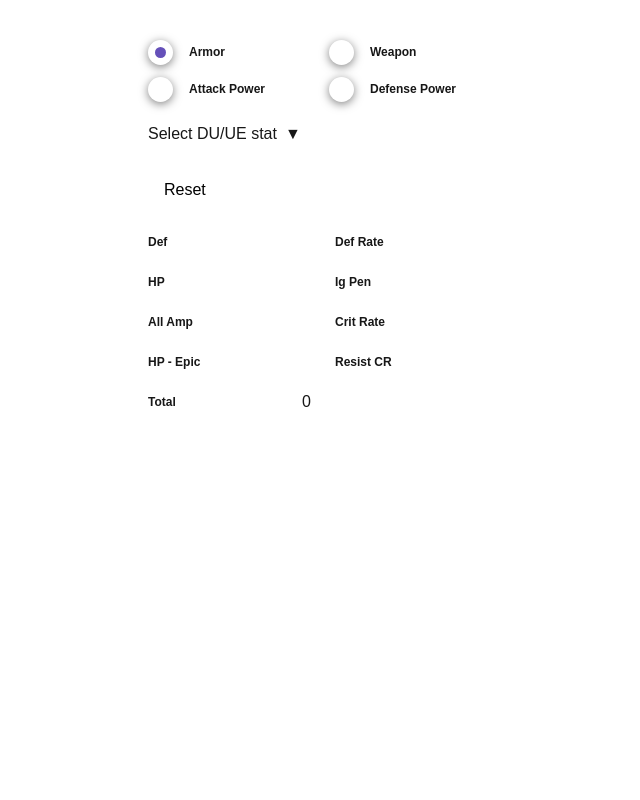
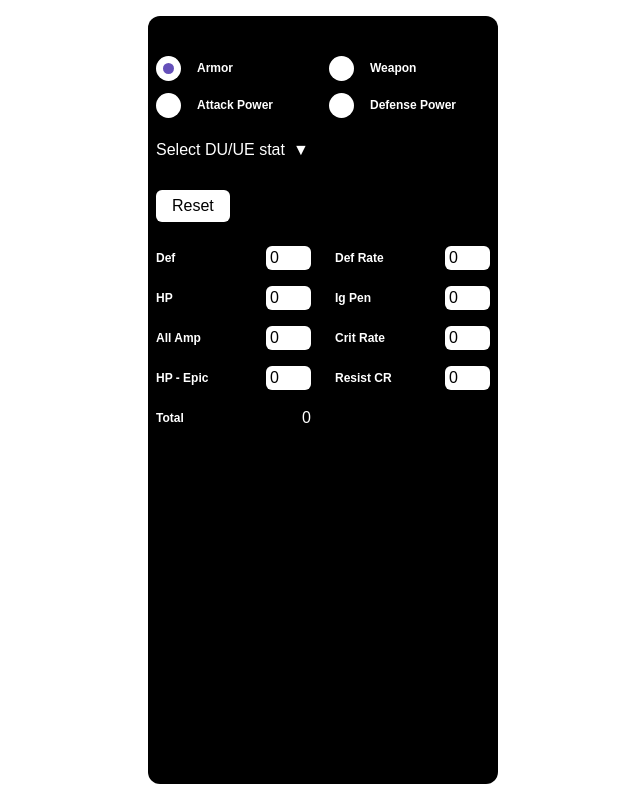
Before and after one commit to tanokiddy/cp-calculator, a Next.js app: page / in a window 1280 px wide. Shown: the whole page, without its empty margins (317-957 px from the left). Built offline with nearby package versions, Linux system fonts and the light colour scheme.

Commit message:
update UI to support dark mode, light mode, fix some issues

```diff
--- a/src/app/page.tsx
+++ b/src/app/page.tsx
@@ -4,8 +4,9 @@ import { useForm } from "react-hook-form";
 import RadioType from "@/components/RadioType";
 import InputStat from "@/components/InputStat";
 import Base from "@/app/Base.json";
-import { CPTypekey, InputType, StatKey } from "./type";
+import { CPType, CPTypekey, InputType, StatKey } from "./type";
 import SelectType from "@/components/SelectType";
+import CP from "@/app/CP.json";
 
 export default function Home() {
   const [type, setType] = useState<CPTypekey>("armor");
@@ -19,7 +20,9 @@ export default function Home() {
 
   const onReset = () => {
     reset();
-    // localStorage.setItem(CP_KEY, "");
+    (CP as CPType)[type].forEach(item => {
+      setValue(item.key, '')
+    })
     if (defaultData) {
       Object.entries(defaultData).forEach(([key, value]) => {
         setValue(key, "");
@@ -34,6 +37,7 @@ export default function Home() {
       if (Number.isNaN(value)) return;
       total += value * Base[key as StatKey];
     });
+
     setTotal(Math.floor(total));
   };
 
@@ -61,7 +65,7 @@ export default function Home() {
   }, []);
 
   return (
-    <div className="flex flex-col gap-6 mt-10">
+    <div className="flex flex-col gap-6 max-w-[350px] h-[calc(100vh_-_32px)] mt-4 mx-auto dark:bg-[#f0eeee] bg-black text-white dark:text-black p-2 pt-10 rounded-xl">
       <form
         className="flex flex-col gap-4 max-w-[350px] w-full mx-auto"
       >
@@ -84,7 +88,7 @@ export default function Home() {
       </form>
       <div className="max-w-[350px] w-full mx-auto">
         <button
-          className="rounded-md px-4 py-1 border bg-white text-black cursor-pointer"
+          className="rounded-md px-4 py-1 border bg-white text-black dark:text-white dark:bg-black cursor-pointer"
           onClick={onReset}
         >
           Reset
--- a/src/components/InputStat/index.tsx
+++ b/src/components/InputStat/index.tsx
@@ -21,7 +21,7 @@ const InputStat = (props: Props) => {
             key={item.name}
             className="flex gap-2 justify-center max-w-[350px] w-full"
           >
-            <Label.Root className="flex-1 text-xs font-semibold flex items-center text-nowrap" htmlFor={item.name}>
+            <Label.Root className="flex-1 text-xs font-semibold flex items-center truncate" htmlFor={item.name}>
               {item.name}
             </Label.Root>
             <Controller
@@ -34,10 +34,11 @@ const InputStat = (props: Props) => {
                       return parseInt(v)
                     },
                   })}
-                  className="w-[45px] text-black px-1 focus:outline-none focus-visible:outline-none rounded-[4px]"
+                  className="w-[45px] placeholder:text-black dark:placeholder:text-white text-black dark:text-white dark:bg-black px-1 focus:outline-none focus-visible:outline-none rounded-md"
                   type="text"
                   id={item.name}
                   defaultValue={defaultData?.[item.key] || ''}
+                  placeholder="0"
                 />
               )}
             />
--- /dev/null
+++ b/src/components/SelectProfile/index.tsx
@@ -0,0 +1,37 @@
+import * as Select from "@radix-ui/react-select";
+
+const SelectProfile = () => {
+  return (
+    <Select.Root
+      onValueChange={() => {}}
+    //   key={selectKey}
+    >
+      <Select.Trigger className="select-none pr-2 py-1 flex gap-2">
+        <Select.Value placeholder="Select DU/UE stat" />
+        <Select.Icon />
+      </Select.Trigger>
+      <Select.Portal>
+        <Select.Content
+          className="bg-white text-black rounded-lg overflow-hidden"
+          position="popper"
+        >
+          <Select.Viewport className="SelectViewport">
+            <Select.Group>
+              {/* {selectList.map((item) => (
+                <Select.Item
+                  value={item.key}
+                  key={item.key}
+                  className="focus:outline-none cursor-pointer px-2 py-1 hover:bg-blue-700 hover:text-white transition-hover ease-linear focus-within:bg-blue-700 focus-within:text-white"
+                >
+                  <Select.ItemText>{item.label}</Select.ItemText>
+                </Select.Item>
+              ))} */}
+            </Select.Group>
+          </Select.Viewport>
+        </Select.Content>
+      </Select.Portal>
+    </Select.Root>
+  );
+};
+
+export default SelectProfile;
--- a/src/components/SelectType/index.tsx
+++ b/src/components/SelectType/index.tsx
@@ -49,7 +49,7 @@ const selectList: SelectItemType[] = [
   },
 ];
 
-const radioTypeList = ["attack_power", "defense_power", "armor", "weapon"]
+// const radioTypeList = ["attack_power", "defense_power", "armor", "weapon"]
 
 type Props = {
   type: CPTypekey;
```
